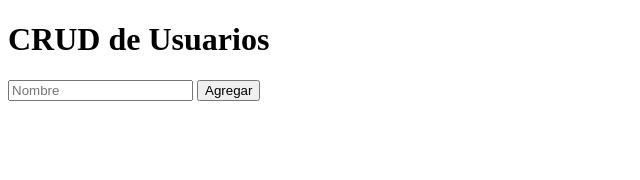
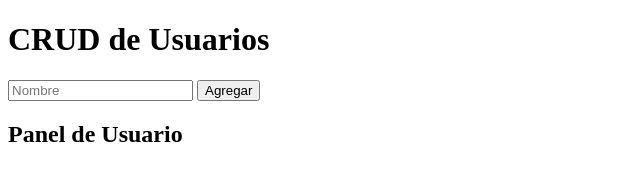
Before and after one commit to roi1414/proyecto-crud, a plain HTML site: page index.html in a window 1280 px wide. Shown: the whole page, without its empty margins (0-640 px from the left). Drawn offline with Linux system fonts and the light colour scheme.

Commit message:
Creación del dashboard de usuario

```diff
--- a/index.html
+++ b/index.html
@@ -15,3 +15,6 @@
   <script src="app.js"></script>
 </body>
 </html>
+<div id="dashboard">
+  <h2>Panel de Usuario</h2>
+</div>
```
